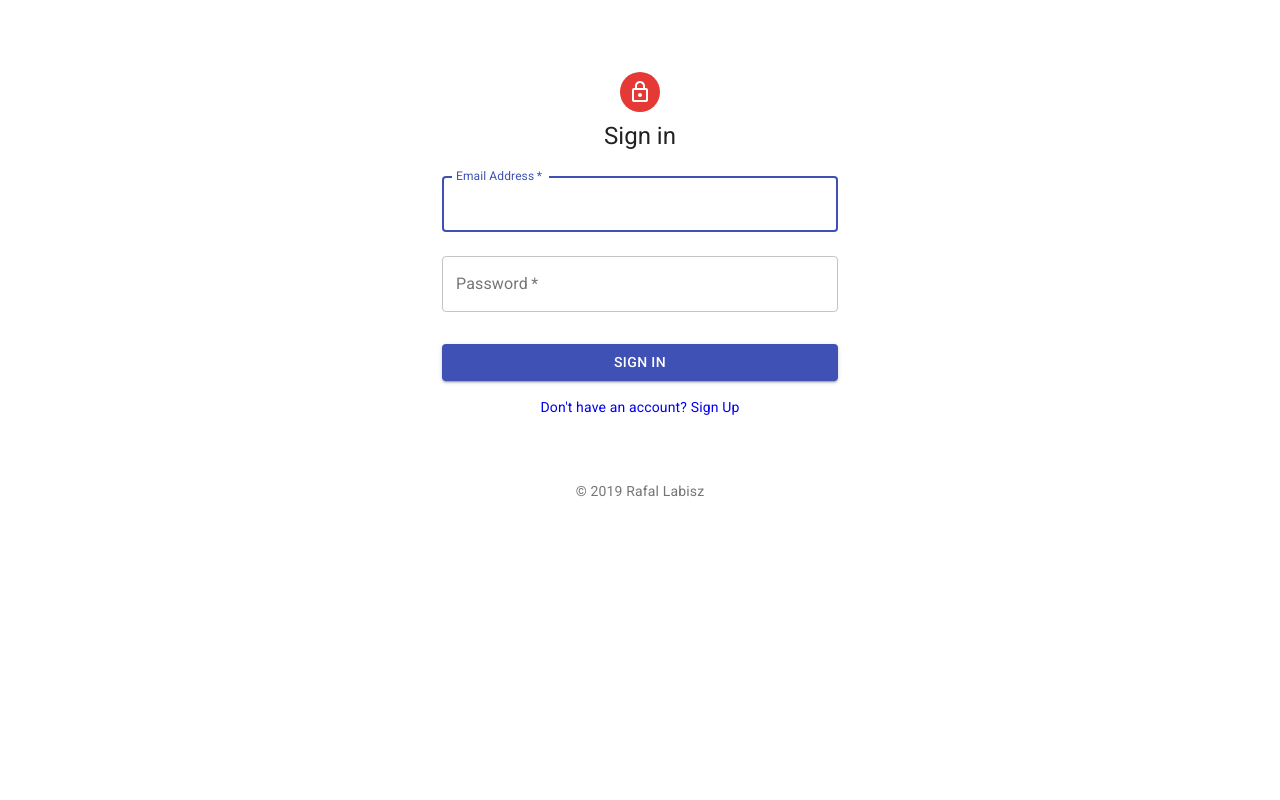
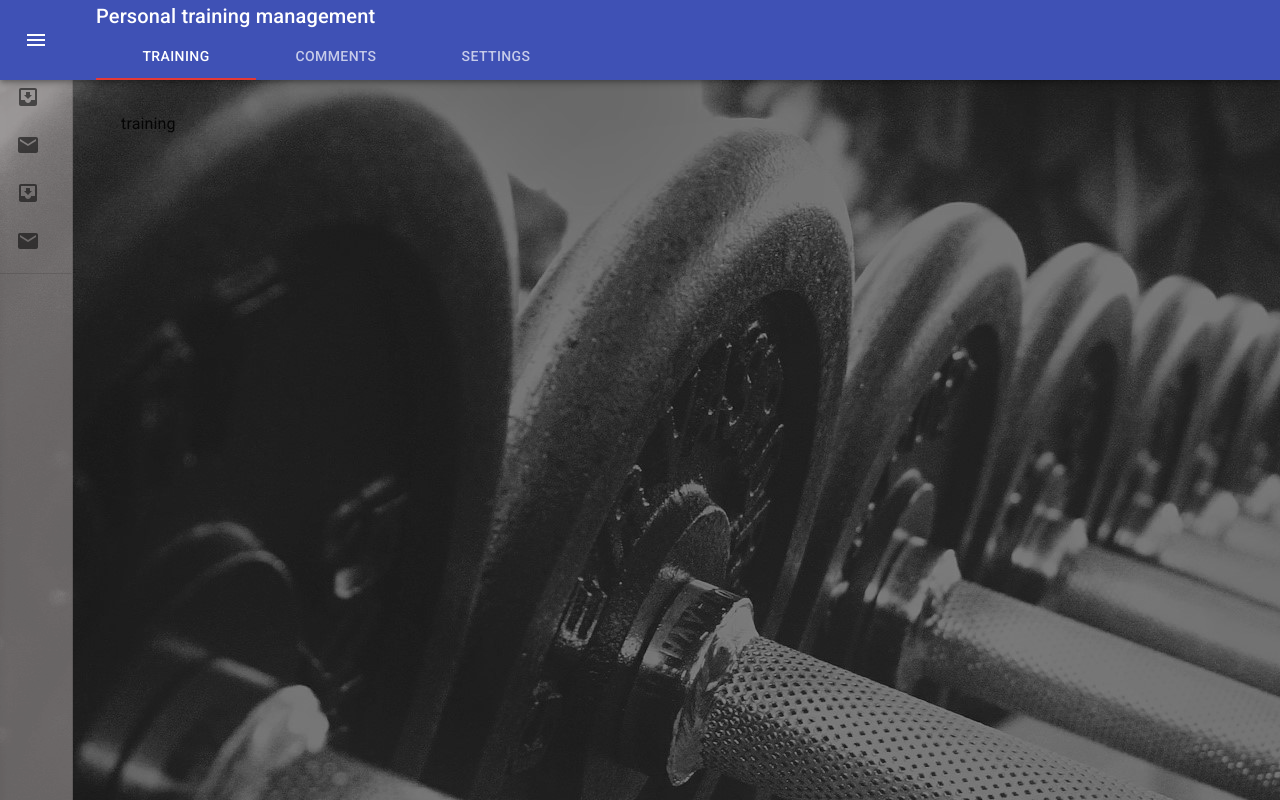
Before and after one commit to rafallabisz/personal-training-management-client, a React (Create React App) app: page / in a window 1280 px wide. Before the commit this address led to /login. Built offline with nearby package versions, Linux system fonts and the light colour scheme.

Commit message:
add panelView

```diff
--- a/package.json
+++ b/package.json
@@ -6,6 +6,7 @@
     "@material-ui/core": "^4.5.2",
     "@material-ui/icons": "^4.5.1",
     "axios": "^0.19.0",
+    "clsx": "^1.0.4",
     "node-sass": "^4.13.0",
     "react": "^16.11.0",
     "react-dom": "^16.11.0",
--- a/src/modules/App.tsx
+++ b/src/modules/App.tsx
@@ -3,12 +3,15 @@ import { BrowserRouter as Router, Switch, Route, Redirect } from "react-router-d
 import { routes } from "../routes";
 import LoginPage from "./auth/login/LoginPage";
 import RegisterPage from "./auth/register/RegisterPage";
+import PanelView from "./panel/PanelView";
+
 const App: React.FC = () => {
   return (
     <Router>
       <Switch>
         <Route exact path={routes.loginPage} component={LoginPage} />
         <Route exact path={routes.registerPage} component={RegisterPage} />
+        <Route exact path={routes.main} component={PanelView} />
         <Redirect to={routes.loginPage} />
       </Switch>
     </Router>
--- /dev/null
+++ b/src/modules/panel/PanelView.styles.ts
@@ -0,0 +1,75 @@
+import { makeStyles } from "@material-ui/styles";
+import { Theme, createStyles } from "@material-ui/core";
+import bgcImage from "../../assets/img/bgc2.jpg";
+
+const drawerWidth = 240;
+//#3f51b5cf headerColor
+
+const useStyles = makeStyles((theme: Theme) =>
+  createStyles({
+    root: {
+      display: "flex",
+      backgroundImage: `url(${bgcImage})`,
+      height: "100vh"
+    },
+    appBar: {
+      zIndex: theme.zIndex.drawer + 1,
+      transition: theme.transitions.create(["width", "margin"], {
+        easing: theme.transitions.easing.sharp,
+        duration: theme.transitions.duration.leavingScreen
+      })
+    },
+    appBarShift: {
+      marginLeft: drawerWidth,
+      width: `calc(100% - ${drawerWidth}px)`,
+      transition: theme.transitions.create(["width", "margin"], {
+        easing: theme.transitions.easing.sharp,
+        duration: theme.transitions.duration.enteringScreen
+      })
+    },
+    menuButton: {
+      marginRight: 36
+    },
+    hide: {
+      display: "none"
+    },
+    drawer: {
+      width: drawerWidth,
+      flexShrink: 0,
+      whiteSpace: "nowrap"
+    },
+    drawerOpen: {
+      width: drawerWidth,
+      transition: theme.transitions.create("width", {
+        easing: theme.transitions.easing.sharp,
+        duration: theme.transitions.duration.enteringScreen
+      }),
+      backgroundColor: "#e3dcdc38"
+    },
+    drawerClose: {
+      transition: theme.transitions.create("width", {
+        easing: theme.transitions.easing.sharp,
+        duration: theme.transitions.duration.leavingScreen
+      }),
+      overflowX: "hidden",
+      width: theme.spacing(7) + 1,
+      [theme.breakpoints.up("sm")]: {
+        width: theme.spacing(9) + 1
+      },
+      backgroundColor: "#e3dcdc38"
+    },
+    toolbar: {
+      display: "flex",
+      alignItems: "center",
+      justifyContent: "flex-end",
+      padding: theme.spacing(0, 1),
+      ...theme.mixins.toolbar
+    },
+    content: {
+      flexGrow: 1,
+      padding: theme.spacing(3)
+    }
+  })
+);
+
+export default useStyles;
--- /dev/null
+++ b/src/modules/panel/PanelView.tsx
@@ -0,0 +1,141 @@
+import React from "react";
+import {
+  AppBar,
+  Toolbar,
+  IconButton,
+  useTheme,
+  Typography,
+  Drawer,
+  Divider,
+  List,
+  ListItem,
+  ListItemIcon,
+  ListItemText,
+  Grid,
+  Box
+} from "@material-ui/core";
+import clsx from "clsx";
+import MenuIcon from "@material-ui/icons/Menu";
+import ChevronLeftIcon from "@material-ui/icons/ChevronLeft";
+import ChevronRightIcon from "@material-ui/icons/ChevronRight";
+import InboxIcon from "@material-ui/icons/MoveToInbox";
+import MailIcon from "@material-ui/icons/Mail";
+import useStyles from "./PanelView.styles";
+import TopMenu from "./TopMenu";
+interface PanelViewProps {}
+
+interface TabPanelProps {
+  children?: React.ReactNode;
+  index: number;
+  value: number;
+}
+
+function TabPanel(props: TabPanelProps) {
+  const { children, value, index, ...other } = props;
+
+  return (
+    <Typography
+      component="div"
+      role="tabpanel"
+      hidden={value !== index}
+      id={`simple-tabpanel-${index}`}
+      aria-labelledby={`simple-tab-${index}`}
+      {...other}
+    >
+      <Box p={3}>{children}</Box>
+    </Typography>
+  );
+}
+
+const PanelView: React.FC<PanelViewProps> = props => {
+  const classes = useStyles();
+  const theme = useTheme();
+  const [open, setOpen] = React.useState<boolean>(false);
+  const [value, setValue] = React.useState<number>(0);
+
+  const handleDrawerOpen = () => {
+    setOpen(true);
+  };
+
+  const handleDrawerClose = () => {
+    setOpen(false);
+  };
+
+  return (
+    <div className={classes.root}>
+      <AppBar
+        position="fixed"
+        className={clsx(classes.appBar, {
+          [classes.appBarShift]: open
+        })}
+      >
+        <Toolbar>
+          <IconButton
+            color="inherit"
+            aria-label="open drawer"
+            onClick={handleDrawerOpen}
+            edge="start"
+            className={clsx(classes.menuButton, {
+              [classes.hide]: open
+            })}
+          >
+            <MenuIcon />
+          </IconButton>
+          <Grid container>
+            <Grid item xs={12}>
+              <Typography variant="h6" noWrap>
+                Personal training management
+              </Typography>
+            </Grid>
+            <Grid item xs={12}>
+              <TopMenu value={value} setValue={setValue} />
+            </Grid>
+          </Grid>
+        </Toolbar>
+      </AppBar>
+      <Drawer
+        variant="permanent"
+        className={clsx(classes.drawer, {
+          [classes.drawerOpen]: open,
+          [classes.drawerClose]: !open
+        })}
+        classes={{
+          paper: clsx({
+            [classes.drawerOpen]: open,
+            [classes.drawerClose]: !open
+          })
+        }}
+        open={open}
+      >
+        <div className={classes.toolbar}>
+          <IconButton onClick={handleDrawerClose}>
+            {theme.direction === "rtl" ? <ChevronRightIcon /> : <ChevronLeftIcon />}
+          </IconButton>
+        </div>
+        <Divider />
+        <List>
+          {["Inbox", "Starred", "Send email", "Drafts"].map((text, index) => (
+            <ListItem button key={text}>
+              <ListItemIcon>{index % 2 === 0 ? <InboxIcon /> : <MailIcon />}</ListItemIcon>
+              <ListItemText primary={text} />
+            </ListItem>
+          ))}
+        </List>
+        <Divider />
+      </Drawer>
+      <main className={classes.content}>
+        <div className={classes.toolbar} />
+        <TabPanel value={value} index={0}>
+          training
+        </TabPanel>
+        <TabPanel value={value} index={1}>
+          comments
+        </TabPanel>
+        <TabPanel value={value} index={2}>
+          settings
+        </TabPanel>
+      </main>
+    </div>
+  );
+};
+export default PanelView;
--- /dev/null
+++ b/src/modules/panel/TopMenu.tsx
@@ -0,0 +1,30 @@
+import React from "react";
+import { Tabs, Tab } from "@material-ui/core";
+
+interface TopMenuProps {
+  value: number;
+  setValue: React.Dispatch<React.SetStateAction<number>>;
+}
+
+const TopMenu: React.FC<TopMenuProps> = ({ value, setValue }) => {
+  const handleChange = (event: React.ChangeEvent<{}>, newValue: number) => {
+    setValue(newValue);
+  };
+
+  return (
+    <Tabs value={value} onChange={handleChange} aria-label="simple tabs example">
+      <Tab label="Training" {...a11yProps(0)} />
+      <Tab label="Comments" {...a11yProps(1)} />
+      <Tab label="Settings" {...a11yProps(2)} />
+    </Tabs>
+  );
+};
+
+const a11yProps = (index: number) => {
+  return {
+    id: `simple-tab-${index}`,
+    "aria-controls": `simple-tabpanel-${index}`
+  };
+};
+
+export default TopMenu;
```
Also changed, not shown: src/assets/img/bgc.jpg (added), src/assets/img/bgc2.jpg (added).
